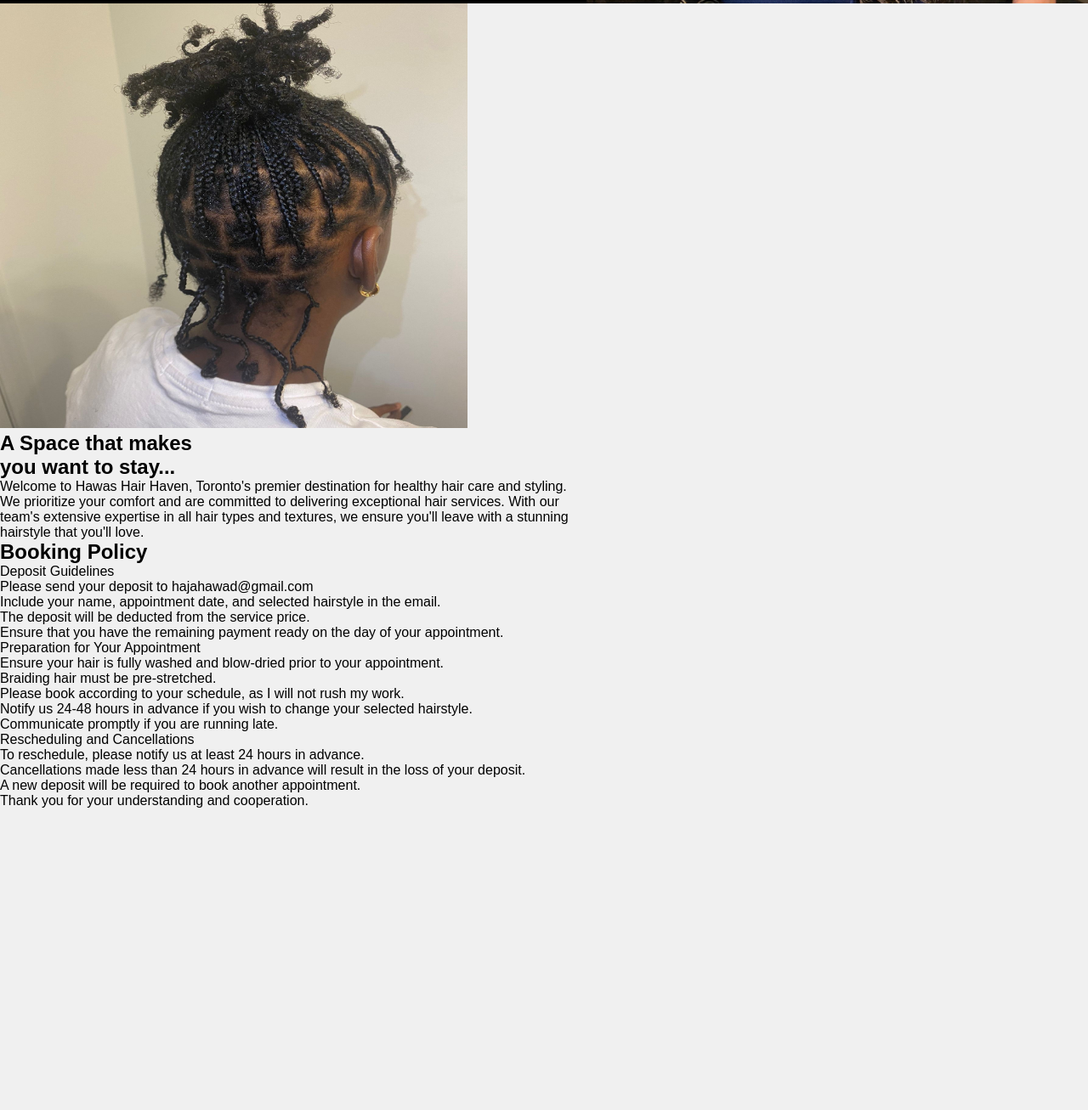
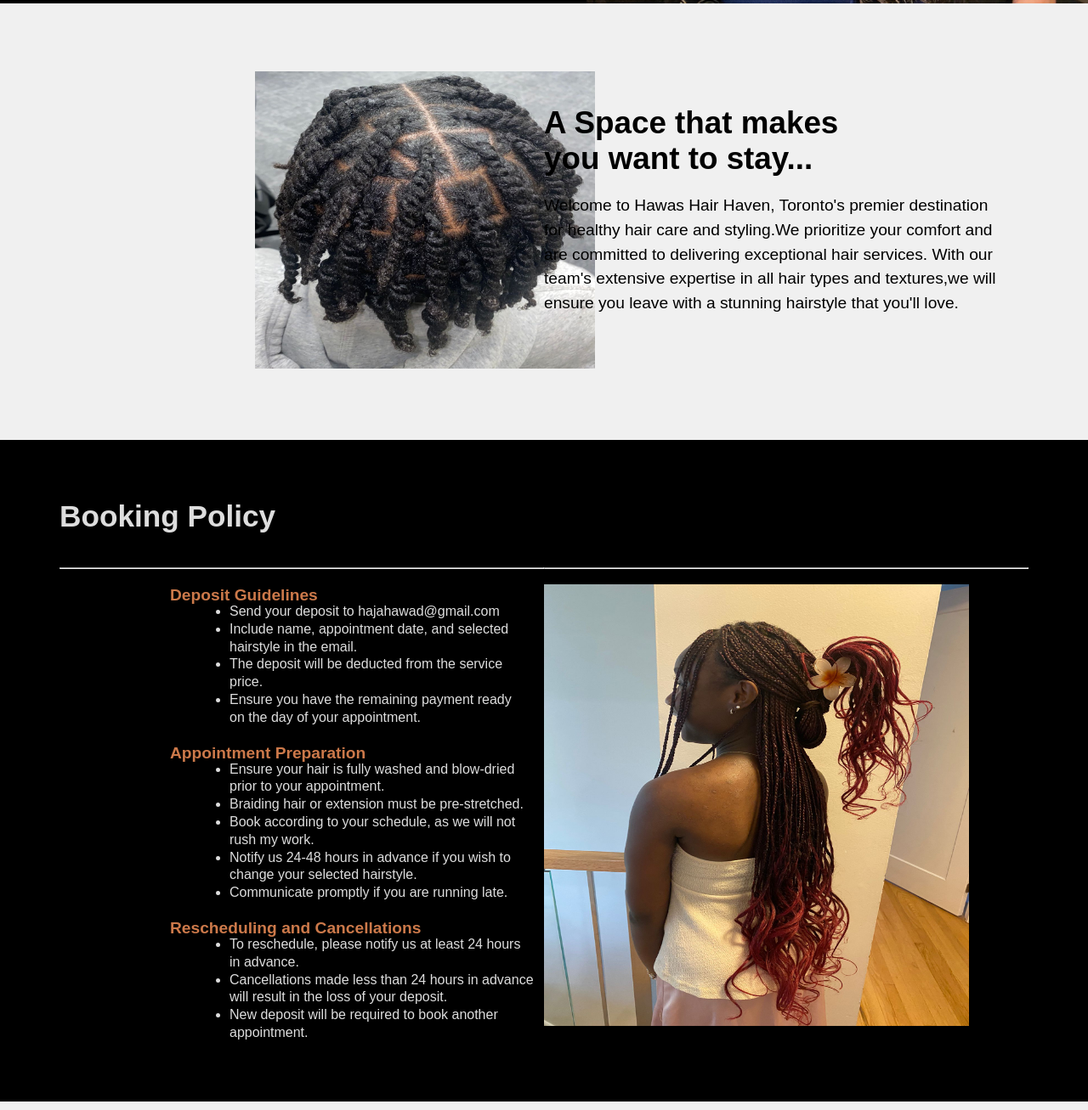
Before and after one commit to RachaelLawal/Hawas-Hair-Haven, a plain HTML site: page index.html in a window 1280 px wide. Shown: the part 796-2103 px from the top of the page at 85% size. Before the commit the page ends 1748 px from the top, so only its background shows below. Drawn offline with Linux system fonts and the light colour scheme.

Commit message:
Added about us and booking policy page

```diff
--- a/CSS/styles.css
+++ b/CSS/styles.css
@@ -35,6 +35,7 @@ body {
     justify-content: center;
     padding: 50px;
     position: relative;
+    left:40px;
 }
 
 .logo {
@@ -43,13 +44,13 @@ body {
     left: 20px;
 }
 
-.logo h1 {
+/*.logo h1 {
     font-size: 3rem;
     color: #fff;
-}
+}*/
 
 .content h1 {
-    font-size: 4rem;
+    font-size: 4.5rem;
     margin-bottom: 20px;
 }
 
@@ -88,3 +89,80 @@ body {
     height: 100%;
     object-fit: cover;
 }
+
+.about_section{
+    display: flex;
+}
+
+.left_image{
+    flex:1;
+    overflow:hidden;
+    position: relative;
+    top:80px;
+    left:300px;
+}
+
+.right_items{
+    flex:1;
+}
+
+.content2{
+    position: relative;
+    top:120px;
+}
+
+.content2 h2{
+    font-size:2.3rem;
+    font-weight:900;
+
+}
+
+.content2 p{
+    position: relative;
+    top:20px;
+    font-size:1.2rem;
+    line-height:1.8rem;
+}
+
+.booking_policy{
+    position: relative;
+    top:160px;
+    background-color: #000;
+    color:#ddd;
+    padding:70px;
+    display:flex;
+}
+
+.content3{
+    flex:1;
+}
+
+.content3 h3{
+    position:relative;
+    top:20px;
+    left:130px;
+}
+.content3 li{
+    line-height: 1.3rem;
+    position: relative;
+    left:200px;
+}
+
+.booking_policy h2{
+    font-size: 2.2rem;
+    margin-bottom:40px;
+}
+
+.booking_policy h3{
+    font-size: 1.2rem;
+    color:#cc794a;
+}
+
+.booking_policy_img{
+    flex:1;
+    position: relative;
+    top:80px;
+    overflow: hidden;
+
+
+}
--- a/index.html
+++ b/index.html
@@ -12,9 +12,9 @@
     <div class="logo">
         <img src="IMG/logo.jpeg" alt="logo" width="200" height="100">
     </div>
-    <div class="container">
-        <div class="left">
-            <div class="content">
+    <div class="container"><!--container-->
+        <div class="left"><!--right container-->
+            <div class="content"><!--right container content-->
                 <h1>Hawas Hair Haven</h1>
                 <p>Elegance in Every Strand</p>
                 <div class="buttons">
@@ -23,45 +23,79 @@
                 </div>
             </div>
         </div>
-        <div class="right">
+        <div class="right"><!--left container-->
             <img src="IMG/img8.jpeg" alt="Hair braiding">
         </div>
-    </div>
+        </div>
 
-    <div class="about">
-        <img src="IMG/img7.jpeg" alt="twist braids" width="550" height="500">
-    <div>
+    <div class="about_section"> <!--container-->
+       <div class="left_image"> <!--right container content-->
+        <img src="IMG/img12.jpeg" alt="twist braids" width="400" height="350">
+       </div>
+       <div class="right_items">
+       <div class="content2"><!--left container-->
         <h2>A Space that makes <br> you want to stay...</h2>
-        <p>Welcome to Hawas Hair Haven, Toronto's premier destination for healthy hair care and styling.<br>
-            We prioritize your comfort and are committed to delivering exceptional hair services. With our<br>
-            team's extensive expertise in all hair types and textures, we ensure you'll leave with a stunning<br>
-            hairstyle that you'll love.</p>
+        <p>Welcome to Hawas Hair Haven, Toronto's premier destination <br>
+           for healthy hair care and styling.We prioritize your comfort and<br>
+           are committed to delivering exceptional hair services. With our<br>
+           team's extensive expertise in all hair types and textures,we will<br>
+           ensure you leave with a stunning hairstyle that you'll love.
+        </p>
+        </div>
     </div>
     </div>
 
-    <div class="booking-policy">
-        <h2>Booking Policy</h2>
+    <div class="booking_policy">
+    <div class="content3">
+    <h2>Booking Policy</h2>
+    <hr>
 
-    <p>Deposit Guidelines<br>
-    Please send your deposit to hajahawad@gmail.com <br>
-    Include your name, appointment date, and selected hairstyle in the email.<br>
-    The deposit will be deducted from the service price. <br>
-    Ensure that you have the remaining payment ready on the day of your appointment.<br>
+    <div class="deposit">
+    <h3>Deposit Guidelines</h3><br>
+    <ul>
+    <li>Send your deposit to <span>hajahawad@gmail.com</li>
+    <li>Include name, appointment date, and selected<br>
+        hairstyle in the email.
+    <li>The deposit will be deducted from the service<br>
+        price.</li>
+    <li>Ensure you have the remaining payment ready <br>
+        on the day of your appointment.</li>
+    </div>
+    </ul>
 
-    Preparation for Your Appointment<br>
-    Ensure your hair is fully washed and blow-dried prior to your appointment.<br>
-    Braiding hair must be pre-stretched.<br>
-    Please book according to your schedule, as I will not rush my work.<br>
-    Notify us 24-48 hours in advance if you wish to change your selected hairstyle.<br>
-    Communicate promptly if you are running late.<br>
+    <div class="appointment">
+    <h3>Appointment Preparation</h3><br>
+    <ul>
+    <li>Ensure your hair is fully washed and blow-dried<br>
+         prior to your appointment.</li>
+    <li>Braiding hair or extension must be pre-stretched.<br></li>
+    <li>Book according to your schedule, as we will not<br>
+         rush my work.</li>
+    <li>Notify us 24-48 hours in advance if you wish to <br>
+        change your selected hairstyle.</li>
+    <li>Communicate promptly if you are running late.</li>
+    </ul>
+    </div>
 
-    Rescheduling and Cancellations<br>
-    To reschedule, please notify us at least 24 hours in advance.<br>
-    Cancellations made less than 24 hours in advance will result in the loss of your deposit.<br>
-    A new deposit will be required to book another appointment.<br>
+    <div class="reschedule">
+    <h3>Rescheduling and Cancellations</h3><br>
+    <ul>
+    <li>To reschedule, please notify us at least 24 hours<br>
+         in advance.</li>
+    <li>Cancellations made less than 24 hours in advance <br>
+        will result in the loss of your deposit.</li>
+    <li>New deposit will be required to book another <br>
+        appointment.</li>
+    </ul>
+    </div>
+    </div>
 
-    Thank you for your understanding and cooperation.</p>
+    <div class="booking_policy_img">
+    <hr><br>
+    <img src="IMG/img13.jpeg" alt="braided hair" width="500" height="520">
+    </div>
+    <!--<p>Thank you for your understanding and cooperation.</p></h3>-->
+    </div>
 
-    </div>
 </body>
 </html>
```
